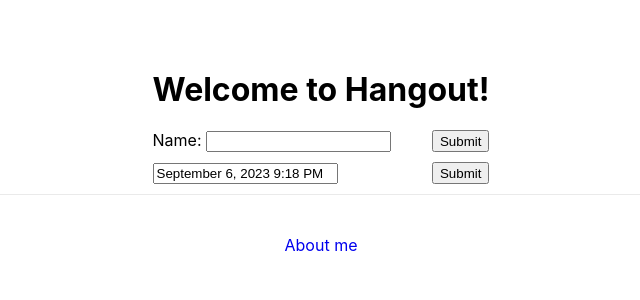
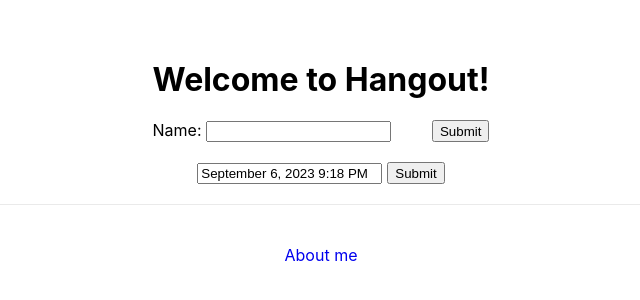
Before and after one commit to RosenlindDylan/Hangout, a Next.js app in the folder hangout/: page / in a window 1280 px wide. Shown: the part 236-536 px from the top of the page, without its empty margins (319-959 px from the left). Built offline with nearby package versions, Linux system fonts and the light colour scheme; no server answers.

Commit message:
calendar css update

```diff
--- a/hangout/pages/datecomponent.tsx
+++ b/hangout/pages/datecomponent.tsx
@@ -10,7 +10,6 @@ function DateComponent() {
     //  function to handle date selection
     const handleDateSelect = (selectedDate) => {
       console.log('Date selected:', selectedDate)
-      // database logic will go here as well
     };
 
     // function to handle date change
@@ -20,6 +19,10 @@ function DateComponent() {
 
     const handleSubmit = () => {
       console.log('Date submitted:', date)
+
+      // database logic will go here
+
+
     };
 
 
--- a/hangout/pages/index.module.css
+++ b/hangout/pages/index.module.css
@@ -39,3 +39,11 @@
     gap: 5px;
     margin-bottom: 10px;
 }
+
+.calendarContainer {
+    padding-top: 10px;
+    padding-bottom: 10px;
+    display: flex;
+    justify-content: center;
+    align-items: center;
+}
--- a/hangout/pages/index.tsx
+++ b/hangout/pages/index.tsx
@@ -56,6 +56,12 @@ export default function Home({
     e.preventDefault();
     console.log("form submitted with: " + name);
     setName('');
+
+    // database stuff here
+
+
+
+
   }
 
   return (
@@ -81,7 +87,9 @@ export default function Home({
             <button type="submit">Submit</button>
           </form>
 
-        <DateComponent />
+        <div className={styles.calendarContainer}>
+          <DateComponent />
+        </div>
 
       </main>
 
```
